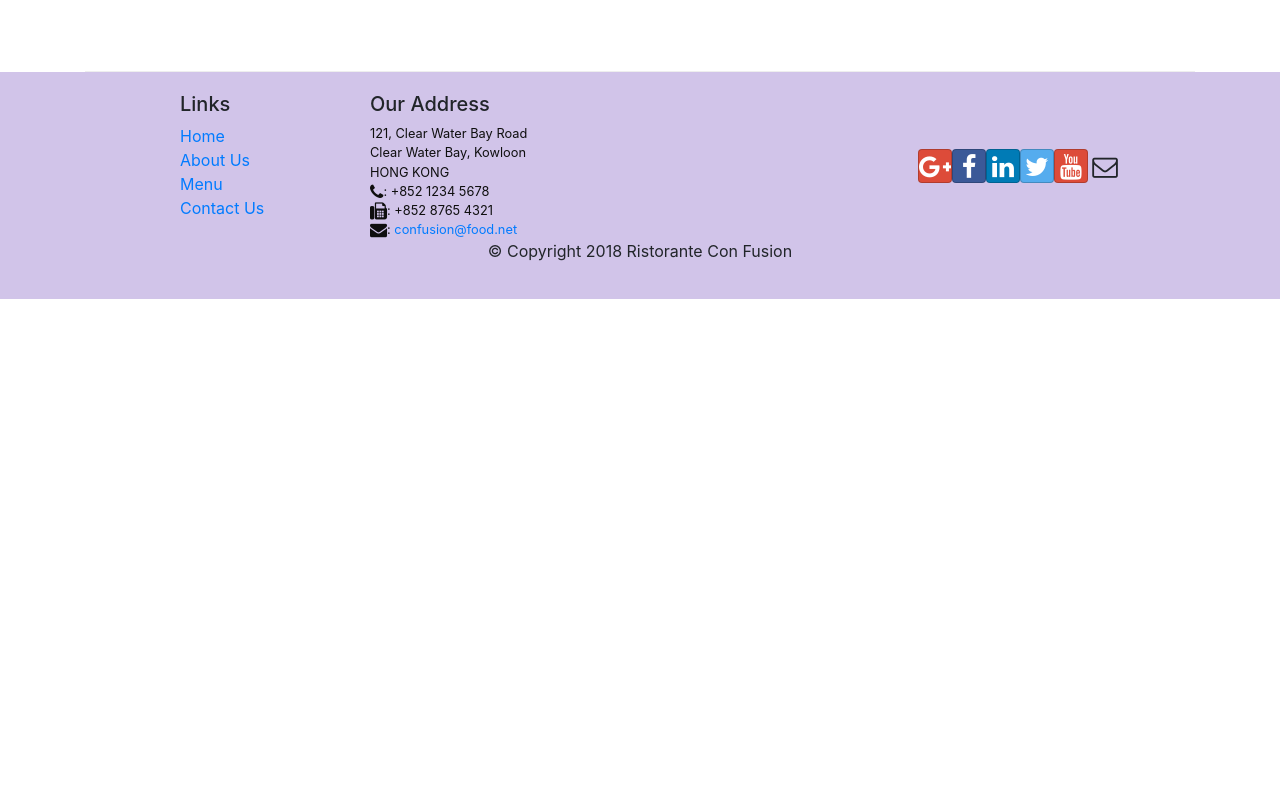
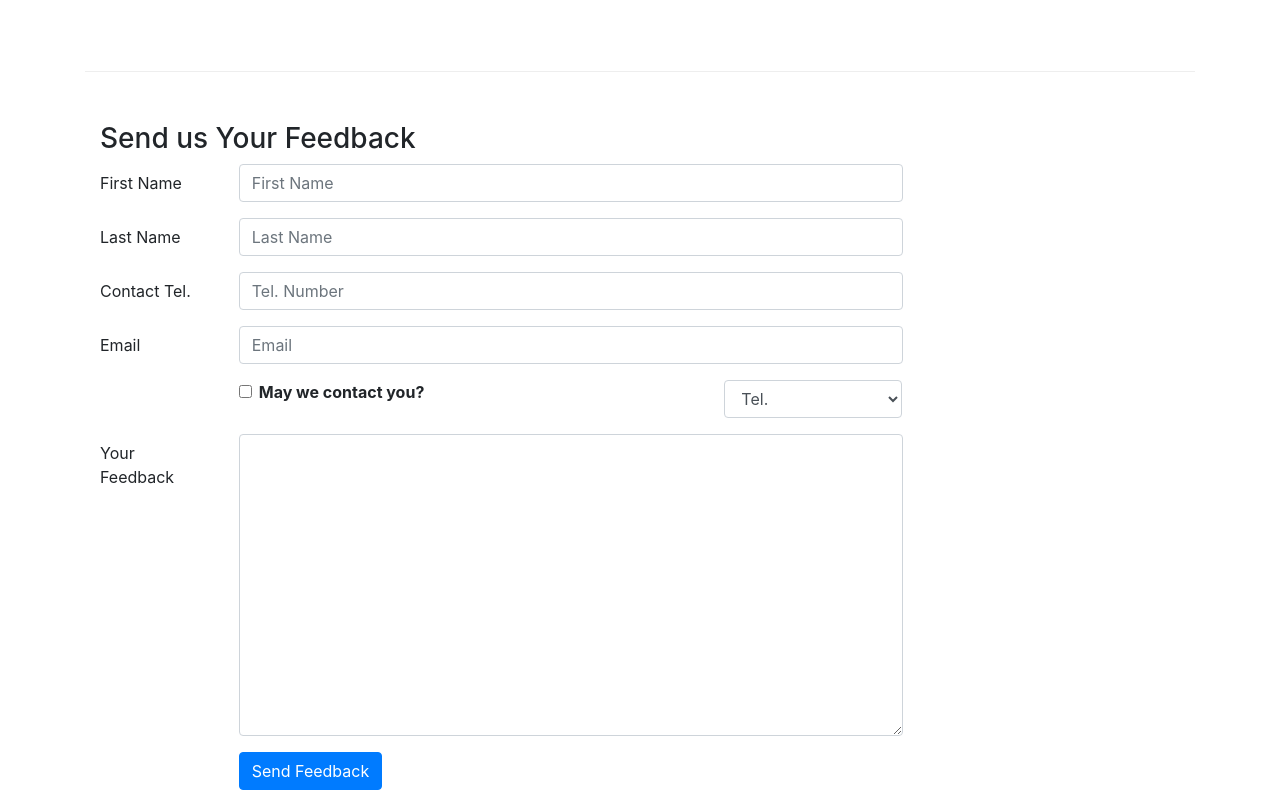
Before and after one commit to LIJOMLOYID/Ristorante-Con-Fusion, a React (Create React App) app: page /contactus in a window 1280 px wide. Shown: the part 800-1600 px from the top of the page. Before the commit the page ends 1099 px from the top, so only its background shows below. Built offline with nearby package versions, Linux system fonts and the light colour scheme.

Commit message:
Added controlled feedback form

```diff
--- a/src/components/ContactComponent.js
+++ b/src/components/ContactComponent.js
@@ -1,8 +1,48 @@
-import React from "react";
-import { Breadcrumb, BreadcrumbItem } from "reactstrap";
+import React, { Component } from "react";
+import {
+  Breadcrumb,
+  BreadcrumbItem,
+  Button,
+  Form,
+  FormGroup,
+  Label,
+  Input,
+  Col,
+} from "reactstrap";
 import { Link } from "react-router-dom";
 
-function Contact(props) {
+class Contact extends Component {
+  constructor(props) {
+    super(props);
+    this.state = {
+      firstname: "",
+      lastname: "",
+      telnum: "",
+      email: "",
+      agree: false,
+      contactType: "Tel.",
+      message: "",
+    };
+    this.handleSubmit = this.handleSubmit.bind(this);
+    this.handleInputChange = this.handleInputChange.bind(this);
+  }
+  handleInputChange(event) {
+    const target = event.target;
+    const value = target.type === "checkbox" ? target.checked : target.value;
+    const name = target.name;
+
+    this.setState({
+      [name]: value,
+    });
+  }
+
+  handleSubmit(event) {
+    console.log("Current State is" + JSON.stringify(this.state));
+    alert("Current State is: " + JSON.stringify(this.state));
+    event.preventDefault();
+  }
+
+  render() {
     return (
       <div className="container">
         <div className="row">
@@ -63,8 +103,126 @@
             </div>
           </div>
         </div>
+        <div className="row row-content">
+          <div className="col-12">
+            <h3>Send us Your Feedback</h3>
+          </div>
+          <div className="col-12 col-md-9">
+            <Form onSubmit={this.handleSubmit}>
+              <FormGroup row>
+                <Label htmlFor="firstname" md={2}>
+                  First Name
+                </Label>
+                <Col md={10}>
+                  <Input
+                    type="text"
+                    id="firstname"
+                    name="firstname"
+                    placeholder="First Name"
+                    value={this.state.firstName}
+                    onChange={this.handleInputChange}
+                  />
+                </Col>
+              </FormGroup>
+              <FormGroup row>
+                <Label htmlFor="lastname" md={2}>
+                  Last Name
+                </Label>
+                <Col md={10}>
+                  <Input
+                    type="text"
+                    id="lastname"
+                    name="lastname"
+                    placeholder="Last Name"
+                    value={this.state.lastName}
+                    onChange={this.handleInputChange}
+                  />
+                </Col>
+              </FormGroup>
+              <FormGroup row>
+                <Label htmlFor="telnum" md={2}>
+                  Contact Tel.
+                </Label>
+                <Col md={10}>
+                  <Input
+                    type="tel"
+                    id="telnum"
+                    name="telnum"
+                    placeholder="Tel. Number"
+                    value={this.state.telnum}
+                    onChange={this.handleInputChange}
+                  />
+                </Col>
+              </FormGroup>
+              <FormGroup row>
+                <Label htmlFor="email" md={2}>
+                  Email
+                </Label>
+                <Col md={10}>
+                  <Input
+                    type="email"
+                    id="email"
+                    name="email"
+                    placeholder="Email"
+                    value={this.state.email}
+                    onChange={this.handleInputChange}
+                  />
+                </Col>
+              </FormGroup>
+              <FormGroup row>
+                <Col md={{ size: 6, offset: 2 }}>
+                  <FormGroup check>
+                    <Label check>
+                      <Input
+                        type="checkbox"
+                        name="agree"
+                        checked={this.state.agree}
+                        onChange={this.handleInputChange}
+                      />
+                      <strong> May we contact you?</strong>
+                    </Label>
+                  </FormGroup>
+                </Col>
+                <Col md={{ size: 3, offset: 1 }}>
+                  <Input
+                    type="select"
+                    name="contactType"
+                    value={this.state.contactType}
+                    onChange={this.handleInputChange}
+                  >
+                    <option>Tel.</option>
+                    <option>Email</option>
+                  </Input>
+                </Col>
+              </FormGroup>
+              <FormGroup row>
+                <Label htmlFor="message" md={2}>
+                  Your Feedback
+                </Label>
+                <Col md={10}>
+                  <Input
+                    type="textarea"
+                    id="message"
+                    name="message"
+                    rows="12"
+                    value={this.state.message}
+                    onChange={this.handleInputChange}
+                  />
+                </Col>
+              </FormGroup>
+              <FormGroup row>
+                <Col md={{ size: 10, offset: 2 }}>
+                  <Button type="submit" color="primary">
+                    Send Feedback
+                  </Button>
+                </Col>
+              </FormGroup>
+            </Form>
+          </div>
+        </div>
       </div>
     );
   }
+}
 
 export default Contact;
```
Lines whose indentation alone changed are shown as unchanged.
